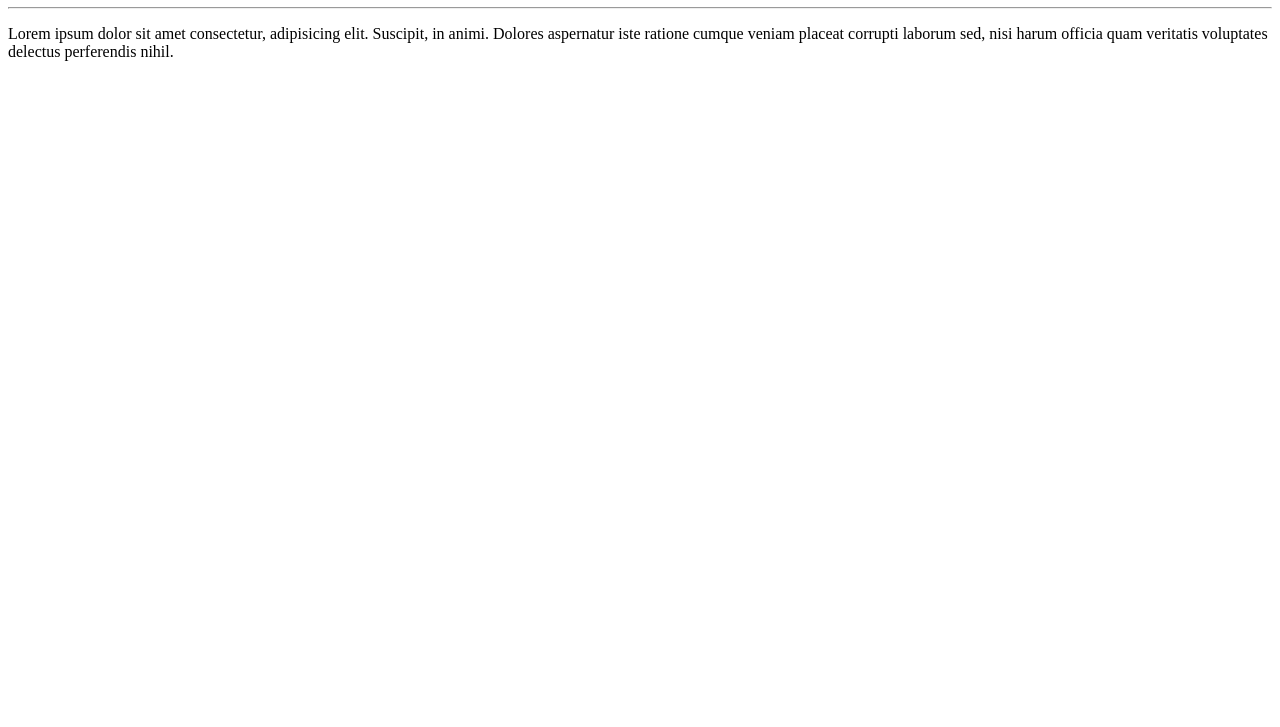
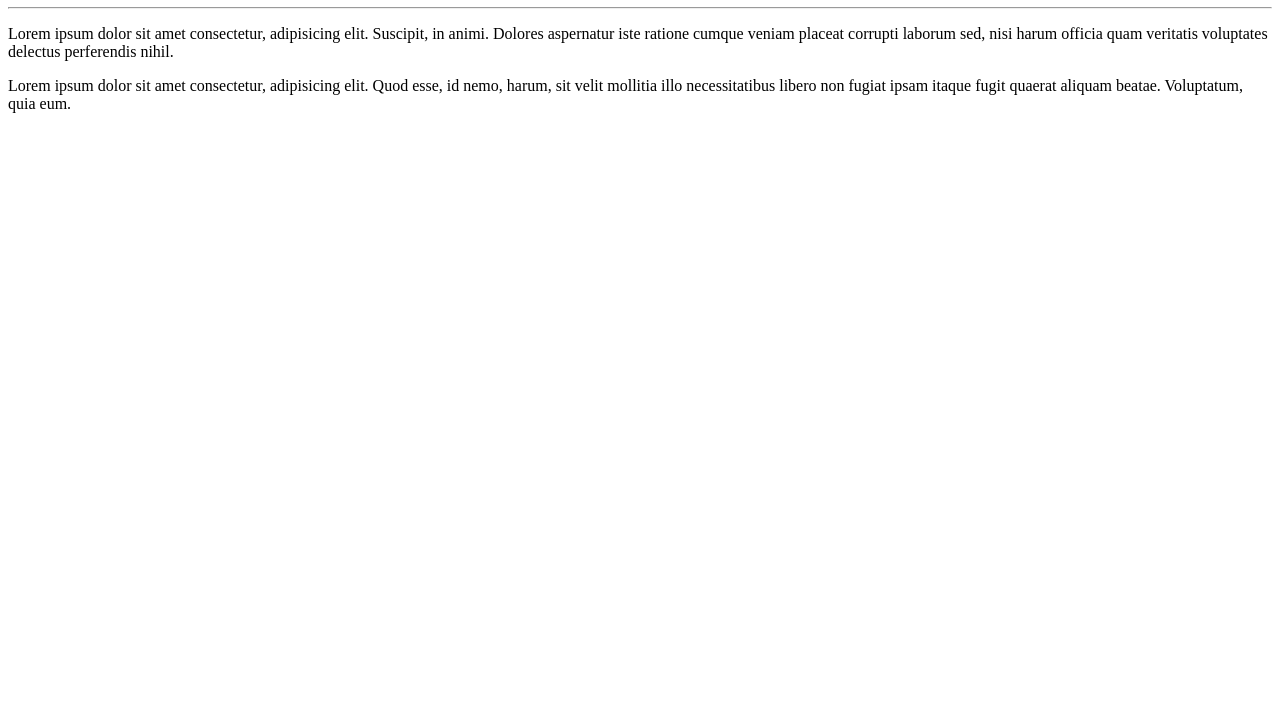
Before and after one commit to AndersonPassos123/Ola-Mundo, a plain HTML site: page site-exemplo/index.html in a window 1280 px wide. Shown: the part 73-800 px from the top of the page. Drawn offline with Linux system fonts and the light colour scheme.

Commit message:
Adicionei um paragráfo

```diff
--- a/site-exemplo/index.html
+++ b/site-exemplo/index.html
@@ -9,5 +9,6 @@
    <h1>Olá, Mundo!</h1>
    <hr>
    <p>Lorem ipsum dolor sit amet consectetur, adipisicing elit. Suscipit, in animi. Dolores aspernatur iste ratione cumque veniam placeat corrupti laborum sed, nisi harum officia quam veritatis voluptates delectus perferendis nihil.</p>
+   <p>Lorem ipsum dolor sit amet consectetur, adipisicing elit. Quod esse, id nemo, harum, sit velit mollitia illo necessitatibus libero non fugiat ipsam itaque fugit quaerat aliquam beatae. Voluptatum, quia eum.</p>
 </body>
 </html>
```
